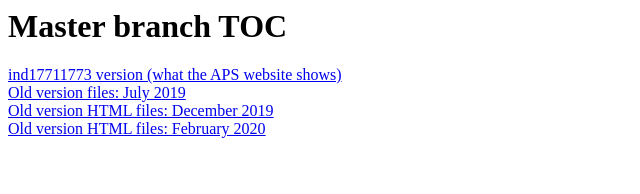
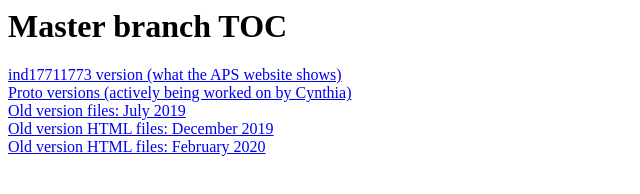
Before and after one commit to cinemacynthia/cynthiaheider.github.io, a plain HTML site: page index.html in a window 1280 px wide. Shown: the whole page, without its empty margins (0-640 px from the left). Drawn offline with Linux system fonts and the light colour scheme.

Commit message:
Update index.html

```diff
--- a/index.html
+++ b/index.html
@@ -1,6 +1,7 @@
 <h1>Master branch TOC</h1>
 
 <a href="https://cynthiaheider.github.io/indentureproject/">ind17711773 version (what the APS website shows)</a><br />
-<a href="https://cynthiaheider.github.io/indentureproject/indentureproject/Old%20Stuff!/July%202019">Old version files: July 2019</a><br />
+<a href="https://cynthiaheider.github.io/indentureproject/Proto%versions">Proto versions (actively being worked on by Cynthia)</a><br />
+<a href="https://cynthiaheider.github.io/indentureproject/Old%20Stuff!/July%202019">Old version files: July 2019</a><br />
 <a href="https://cynthiaheider.github.io/indentureproject/Old%20Stuff!/versions_12-5-19">Old version HTML files: December 2019</a><br />
 <a href="https://cynthiaheider.github.io/indentureproject/Old%20Stuff!/versions_2-20-20">Old version HTML files: February 2020</a>
```
